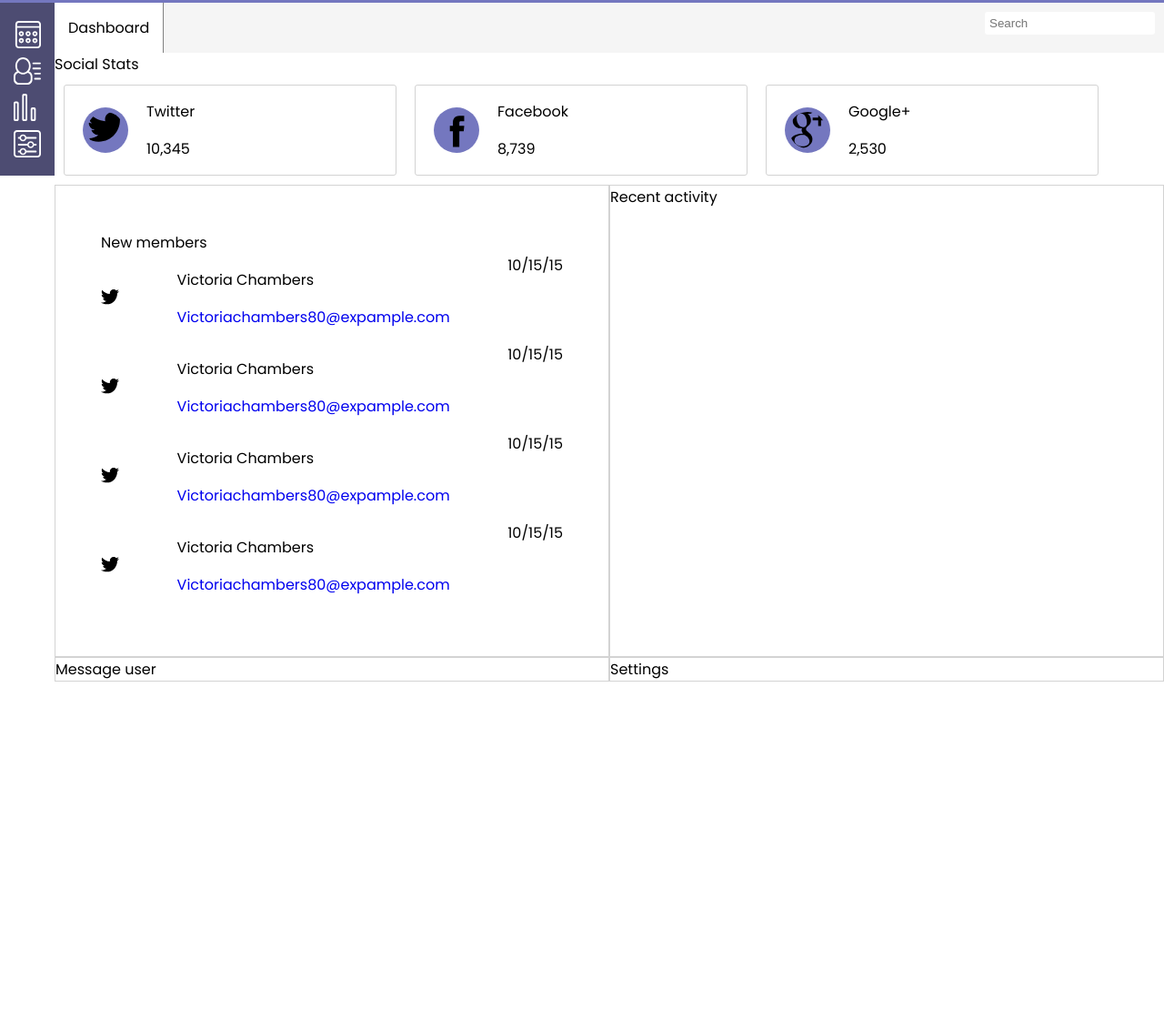
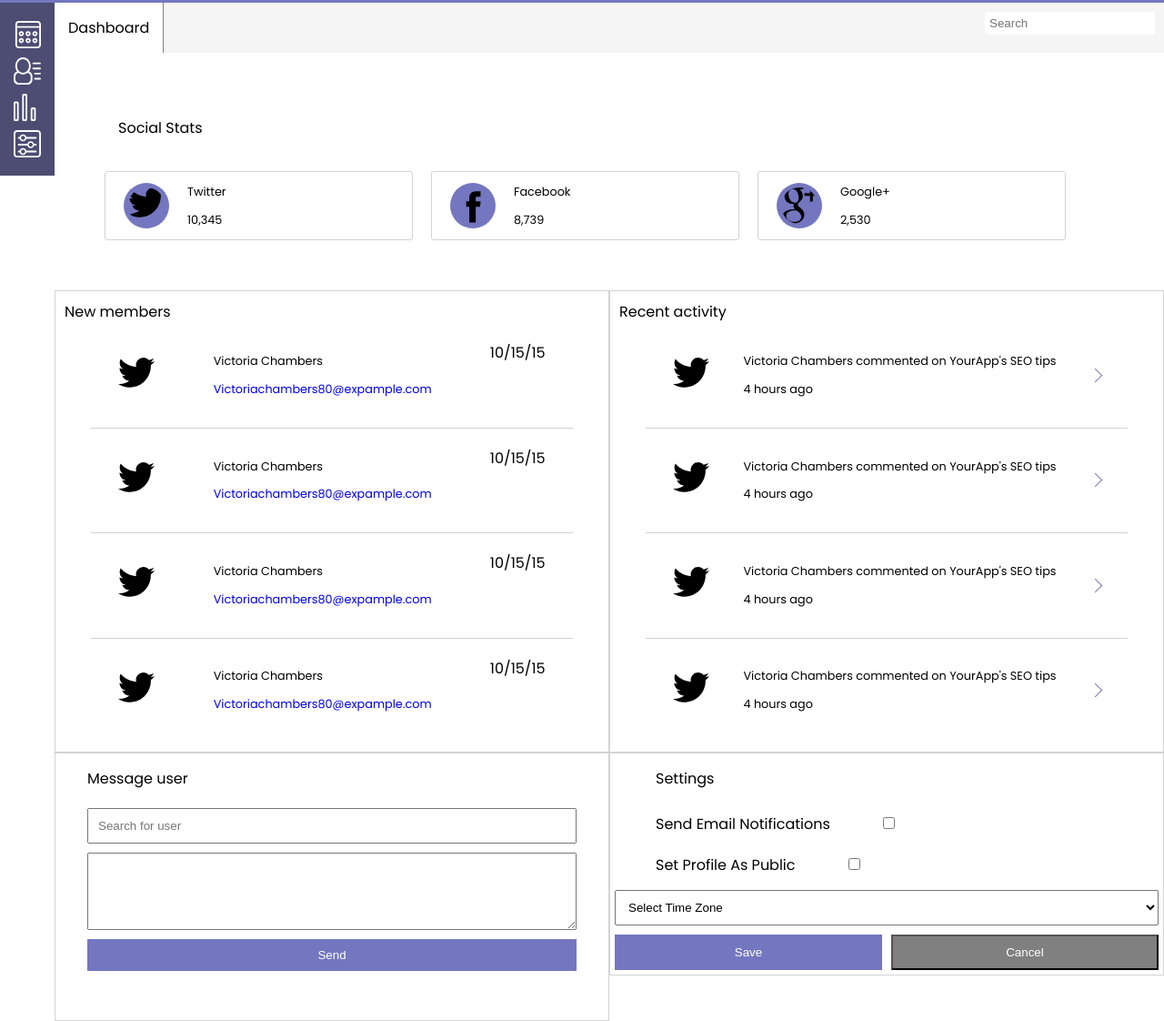
Before and after one commit to TroyAWilson/TechdegreeProjectNine, a plain HTML site: page index.html in a window 1280 px wide. Shown: the part 54-1176 px from the top of the page at 91% size. Before the commit the page ends 803 px from the top, so only its background shows below. Drawn offline with nearby package versions, Linux system fonts and the light colour scheme.

Commit message:
Fixing up message and settings

```diff
--- a/css/styles.css
+++ b/css/styles.css
@@ -19,6 +19,10 @@ form {
 
 a{
   text-decoration: none;
+}
+
+p{
+  font-size: .8em;
 }
 
 .main-header{
@@ -75,8 +79,14 @@ a{
 
 .social-stats{
   display: flex;
+  padding: 20px;
+  margin: 25px;
+  flex-wrap:wrap;
 }
-
+.social-span{
+  width: 100%;
+  margin: 25px;
+}
 
 
 .social-container{
@@ -100,17 +110,110 @@ a{
   display: flex;
   flex-wrap: wrap;
 }
+.activity-main-container p {
+    font-size: .8em;
+}
 
 .activity-container{
   border: 1px solid lightgrey;
   width: 50%;
 }
 
-.new-members-container{
-  padding: 50px;
+.new-members-container,
+.recent-activity-container{
+  padding: 10px;
+  display: flex;
+  flex-direction: column;
+  align-items: center;
+}
+.new-members-container span,
+.recent-activity-container span{
+  align-self:flex-start;
+}
+.new-member,
+.activity-div{
+ display: flex;
+ align-items: center;
+ justify-content: space-between;
+ padding: 20px 30px;
+ border-bottom: 1px solid lightgrey;
+ width: 90%;
+}
+.new-member:last-child,
+.activity-div:last-child{
+  border:none;
+}
+.message-user-container{
+  padding: 15px;
 }
 
-.new-member{
- display: flex;
- justify-content: space-between;
+.message-user-container span{
+  padding: 20px;
 }
+.message-user-container form{
+  margin: 20px;
+  display: flex;
+  flex-direction: column;
+}
+.message-user-container textarea{
+  height: 85px;
+  margin: 10px 0;
+}
+.message-user-container input{
+  padding: 10px;
+}
+
+
+.message-user-button,
+.save-button{
+  cursor: pointer;
+  border: none;
+  background-color: #7477BF;
+  padding: 10px;
+  color: white;
+}
+
+
+
+.settings-container{
+  display: flex;
+  flex-direction: column;
+  margin-bottom: 50px;
+}
+.settings-container button{
+  width: 50%;
+  margin: 5px;
+}
+.settings-container span{
+  padding: 15px 50px;
+}
+.settings-container select{
+  padding: 10px;
+  margin: 5px;
+}
+.settings-checkbox-conatiner{
+  padding: 10px 0;
+}
+.cancel-button{
+  background-color: grey;
+  cursor: pointer;
+  color: white;
+  padding: 10px;
+}
+
+.settings-button-div{
+  display: flex;
+}
+
+
+i {
+    border: solid #7477BF;
+    border-width: 0 1px 1px 0;
+    display: inline-block;
+    padding: 5px;
+}
+
+.right {
+    transform: rotate(-45deg);
+    -webkit-transform: rotate(-45deg);
+}
--- a/index.html
+++ b/index.html
@@ -46,8 +46,8 @@
       </div>
 
     </div>
-    <span>Social Stats</span>
     <div class ="social-stats">
+      <span class ="social-span">Social Stats</span>
       <div class ="social-container twitter">
         <img class ="social-image" src ="icons\icon-twitter.svg" width ="50px">
         <div>
@@ -77,7 +77,7 @@
       <div class="new-members-container activity-container">
         <span>New members</span>
         <div class="new-member">
-          <img src ="icons\icon-twitter.svg" width ="20px">
+          <img src ="icons\icon-twitter.svg" width ="40px">
           <div>
             <p>Victoria Chambers</p>
             <a href ="#"><p>Victoriachambers80@expample.com</p></a>
@@ -86,7 +86,7 @@
         </div>
 
         <div class="new-member">
-          <img src ="icons\icon-twitter.svg" width ="20px">
+          <img src ="icons\icon-twitter.svg" width ="40px">
           <div>
             <p>Victoria Chambers</p>
             <a href ="#"><p>Victoriachambers80@expample.com</p></a>
@@ -95,7 +95,7 @@
         </div>
 
         <div class="new-member">
-          <img src ="icons\icon-twitter.svg" width ="20px">
+          <img src ="icons\icon-twitter.svg" width ="40px">
           <div>
             <p>Victoria Chambers</p>
             <a href ="#"><p>Victoriachambers80@expample.com</p></a>
@@ -104,7 +104,7 @@
         </div>
 
         <div class="new-member">
-          <img src ="icons\icon-twitter.svg" width ="20px">
+          <img src ="icons\icon-twitter.svg" width ="40px">
           <div>
             <p>Victoria Chambers</p>
             <a href ="#"><p>Victoriachambers80@expample.com</p></a>
@@ -115,33 +115,81 @@
 
       <div class="recent-activity-container activity-container">
         <span>Recent activity</span>
-        <div class="">
-
+        <div class="activity-div">
+          <img src ="icons\icon-twitter.svg" width ="40px">
+          <div>
+            <p>Victoria Chambers commented on YourApp's SEO tips</p>
+            <p>4 hours ago</p>
+          </div>
+          <p><i class="arrow right"></i></p>
         </div>
 
-        <div class="">
-
+        <div class="activity-div">
+          <img src ="icons\icon-twitter.svg" width ="40px">
+          <div>
+            <p>Victoria Chambers commented on YourApp's SEO tips</p>
+            <p>4 hours ago</p>
+          </div>
+          <p><i class="arrow right"></i></p>
         </div>
 
-        <div class="">
-
+        <div class="activity-div">
+          <img src ="icons\icon-twitter.svg" width ="40px">
+          <div>
+            <p>Victoria Chambers commented on YourApp's SEO tips</p>
+            <p>4 hours ago</p>
+          </div>
+          <p><i class="arrow right"></i></p>
         </div>
-        <div class="">
-
+        <div class="activity-div">
+          <img src ="icons\icon-twitter.svg" width ="40px">
+          <div>
+            <p>Victoria Chambers commented on YourApp's SEO tips</p>
+            <p>4 hours ago</p>
+          </div>
+          <p><i class="arrow right"></i></p>
         </div>
       </div>
 
       <div class="message-user-container activity-container">
         <span>Message user</span>
+        <form>
+          <input type="text" placeholder="Search for user">
+          <textarea>
+          </textarea>
+          <button class ="message-user-button">Send</button>
+        </form>
       </div>
 
       <div class="settings-container activity-container">
         <span>Settings</span>
+        <div class ="settings-checkbox-conatiner">
+          <span>Send Email Notifications</span>
+          <input type="checkbox">
+        </div>
+        <div class ="settings-checkbox-conatiner">
+          <span>Set Profile As Public</span>
+          <input type="checkbox">
+        </div>
+        <select>
+          <option value="" disabled selected>Select Time Zone</option>
+          <option value="HST">HST</option>
+          <option value="AKDT">AKDT</option>
+          <option value="PDT">PDT</option>
+          <option value="MDT">MDT</option>
+          <option value="CDT">CDT</option>
+          <option value="EDT">EDT</option>
+        </select>
+        <div class ="settings-button-div">
+        <button class ="save-button">Save</button>
+        <button class ="cancel-button">Cancel</button>
+        </div>
       </div>
 
     </div>
   </div>
 </div>
+<script src="https://cdnjs.cloudflare.com/ajax/libs/Chart.js/2.7.2/Chart.bundle.min.js"></script>
   <script type="text/javascript" src="scripts/script.js"></script>
 </body>
 </html>
```
